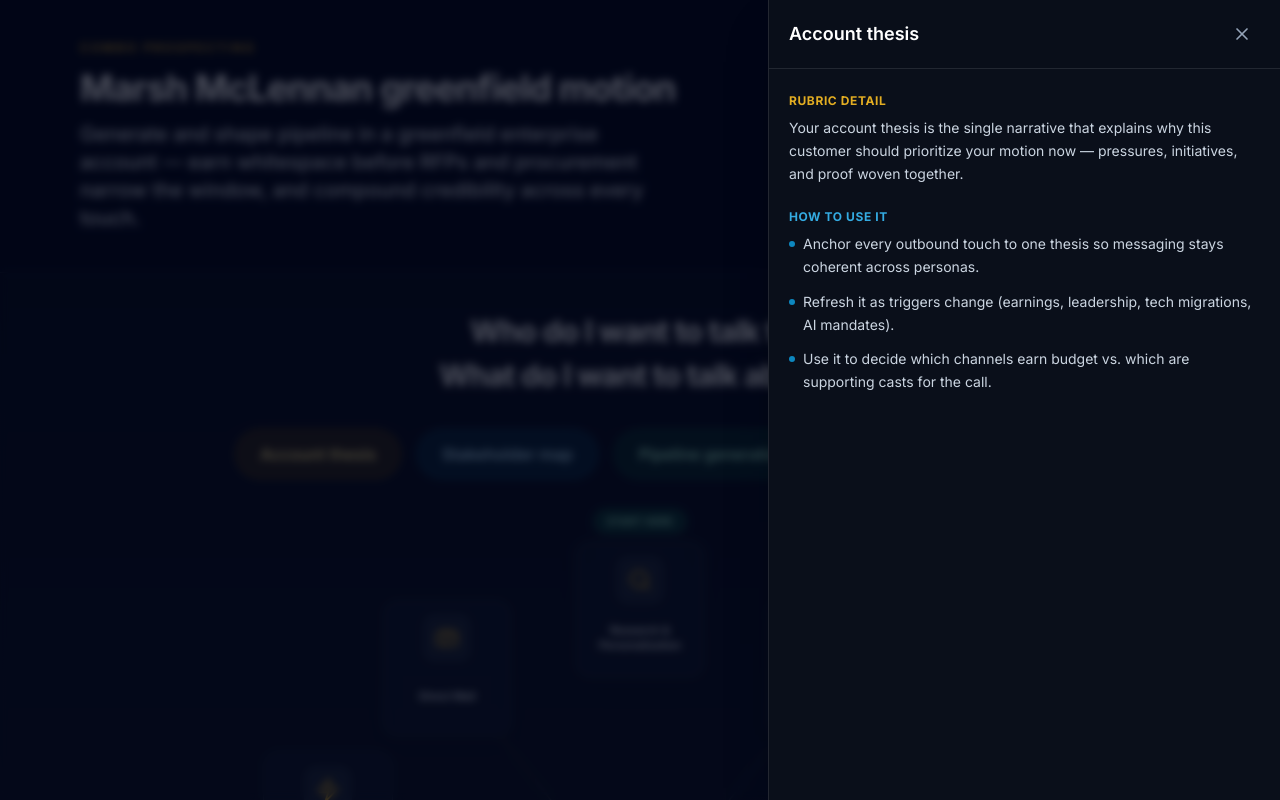
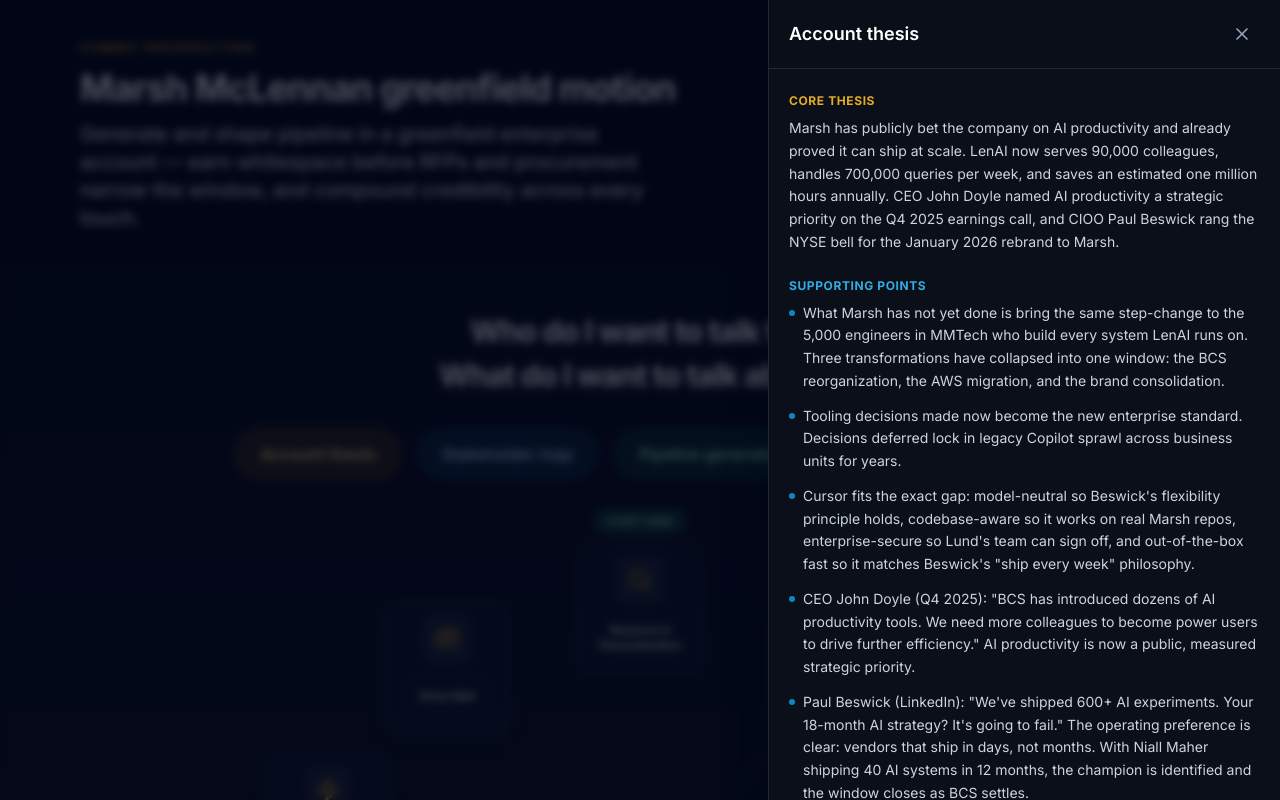
Before and after one commit to Keylimeespresso/key-lime-espresso, a React (Vite) app: page / in a window 1280 px wide. Both pictures are taken after a click on the button "Account thesis". Shown: the top 800 px of the page. Built offline with nearby package versions, Linux system fonts and the light colour scheme.

Commit message:
Account thesis: executive brief structure and content refresh
Co-authored-by: Cursor <cursoragent@cursor.com>

```diff
--- a/src/ComboProspectingApp.tsx
+++ b/src/ComboProspectingApp.tsx
@@ -275,11 +275,13 @@ const DISCO_RUBRIC_DETAILS: Record<
 > = {
   "Account thesis": {
     intro:
-      "Your account thesis is the single narrative that explains why this customer should prioritize your motion now — pressures, initiatives, and proof woven together.",
+      "Marsh has publicly bet the company on AI productivity and already proved it can ship at scale. LenAI now serves 90,000 colleagues, handles 700,000 queries per week, and saves an estimated one million hours annually. CEO John Doyle named AI productivity a strategic priority on the Q4 2025 earnings call, and CIOO Paul Beswick rang the NYSE bell for the January 2026 rebrand to Marsh.",
     bullets: [
-      "Anchor every outbound touch to one thesis so messaging stays coherent across personas.",
-      "Refresh it as triggers change (earnings, leadership, tech migrations, AI mandates).",
-      "Use it to decide which channels earn budget vs. which are supporting casts for the call.",
+      "What Marsh has not yet done is bring the same step-change to the 5,000 engineers in MMTech who build every system LenAI runs on. Three transformations have collapsed into one window: the BCS reorganization, the AWS migration, and the brand consolidation.",
+      "Tooling decisions made now become the new enterprise standard. Decisions deferred lock in legacy Copilot sprawl across business units for years.",
+      "Cursor fits the exact gap: model-neutral so Beswick's flexibility principle holds, codebase-aware so it works on real Marsh repos, enterprise-secure so Lund's team can sign off, and out-of-the-box fast so it matches Beswick's \"ship every week\" philosophy.",
+      "CEO John Doyle (Q4 2025): \"BCS has introduced dozens of AI productivity tools. We need more colleagues to become power users to drive further efficiency.\" AI productivity is now a public, measured strategic priority.",
+      "Paul Beswick (LinkedIn): \"We've shipped 600+ AI experiments. Your 18-month AI strategy? It's going to fail.\" The operating preference is clear: vendors that ship in days, not months. With Niall Maher shipping 40 AI systems in 12 months, the champion is identified and the window closes as BCS settles.",
     ],
   },
   "Stakeholder map": {
@@ -679,7 +681,7 @@ export default function ComboProspectingApp() {
                 <>
                   <div>
                     <h4 className="mb-2 text-xs font-bold uppercase tracking-wider text-amber-400/90">
-                      Rubric detail
+                      {rubricPanel === "Account thesis" ? "Core thesis" : "Rubric detail"}
                     </h4>
                     <p className="text-sm leading-relaxed text-slate-300">
                       {DISCO_RUBRIC_DETAILS[rubricPanel].intro}
@@ -687,7 +689,7 @@ export default function ComboProspectingApp() {
                   </div>
                   <div>
                     <h4 className="mb-2 text-xs font-bold uppercase tracking-wider text-sky-400/90">
-                      How to use it
+                      {rubricPanel === "Account thesis" ? "Supporting points" : "How to use it"}
                     </h4>
                     <ul className="list-none space-y-3 text-sm leading-relaxed text-slate-300">
                       {DISCO_RUBRIC_DETAILS[rubricPanel].bullets.map((b) => (
```
